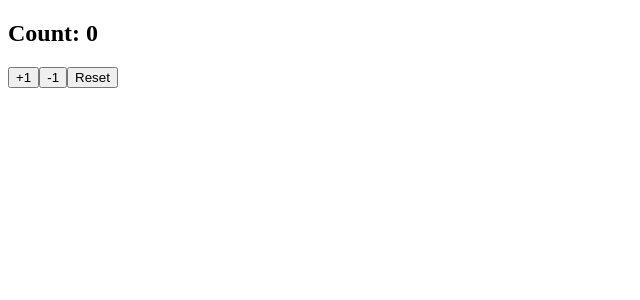
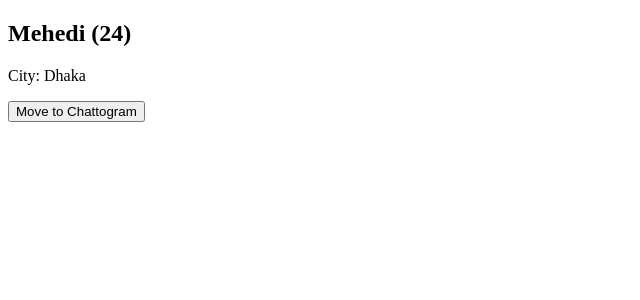
Before and after one commit to smmehedi4u/react, a React (Create React App) app: page / in a window 1280 px wide. Shown: the top 300 px of the page, without its empty margins (0-640 px from the left). Built offline with nearby package versions, Linux system fonts and the light colour scheme.

Commit message:
update object

```diff
--- a/src/App.jsx
+++ b/src/App.jsx
@@ -11,6 +11,7 @@ import Component from "./Component";
 import Button from "./button/Button.jsx";
 // import ColorPicker from "./colorPicker.jsx";
 import Counter from "./update.jsx";
+import Object from "./Object.jsx";
 
 function App() {
   // const items = ["Milk", "Eggs", "Bread", "Butter"];
@@ -30,7 +31,8 @@ function App() {
       {/* <button onClick={() => handleClick("Mehedi")}>Greet Me</button> */}
        {/* <Component /> */}
        {/* <ColorPicker /> */}
-      <Counter />
+      {/* <Counter /> */}
+      <Object />
     </>
   );
 }
--- /dev/null
+++ b/src/Object.jsx
@@ -0,0 +1,26 @@
+import React, { useState } from "react";
+
+function UserProfile() {
+  const [user, setUser] = useState({
+    name: "Mehedi",
+    age: 24,
+    city: "Dhaka",
+  });
+
+  const updateCity = () => {
+    setUser(prevUser => ({
+      ...prevUser,
+      city: "Chattogram",
+    }));
+  };
+
+  return (
+    <div>
+      <h2>{user.name} ({user.age})</h2>
+      <p>City: {user.city}</p>
+      <button onClick={updateCity}>Move to Chattogram</button>
+    </div>
+  );
+}
+
+export default UserProfile;
```
